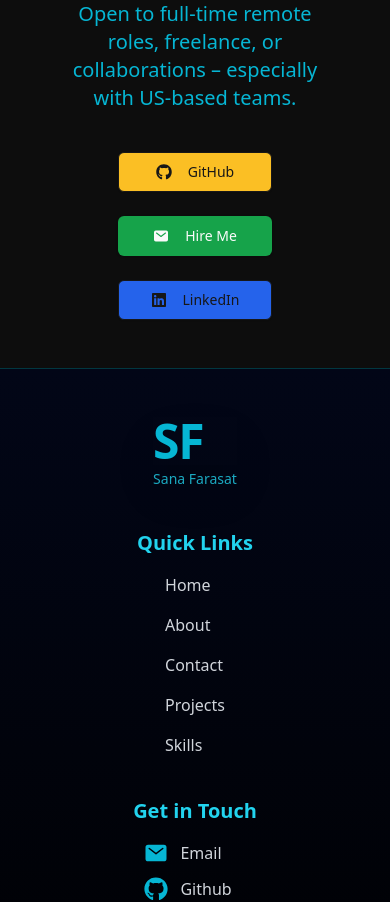
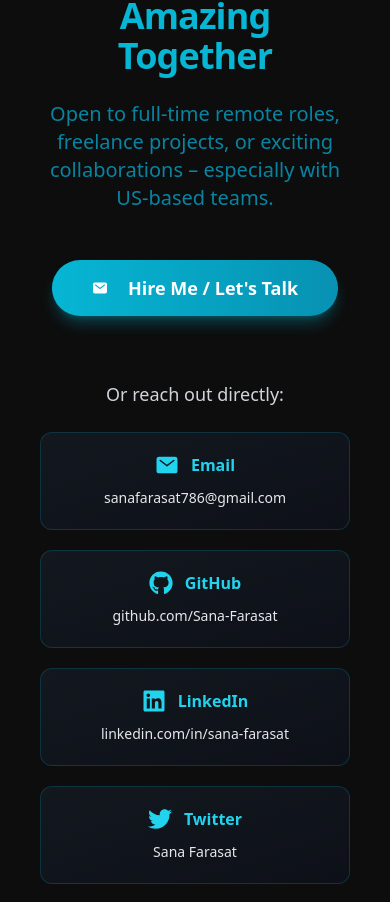
Before and after one commit to Sana-Farasat/Sana_Portfolio, a Next.js app: page / in a window 390 px wide. Shown: the part 6822-7724 px from the top of the page. Built offline with nearby package versions, Linux system fonts and the light colour scheme.

Commit message:
Update page.tsx

```diff
--- a/src/app/contact-us/page.tsx
+++ b/src/app/contact-us/page.tsx
@@ -1,4 +1,58 @@
-import { FaLinkedin } from "react-icons/fa";
+// import { FaLinkedin } from "react-icons/fa";
+// import { FaGithub } from "react-icons/fa6";
+// import { IoMail } from "react-icons/io5";
+// import { Button } from "@/components/ui/button";
+// import Link from "next/link";
+
+// export default function Contact() {
+//   return (
+//     <main className="max-w-7xl mx-auto px-6 ">
+//       <section id="contact" className="py-2">
+//         <div className="container px-4 text-center">
+//           <h2 className="text-3xl sm:text-4xl md:text-5xl font-bold mb-8 text-cyan-500">
+//             Let&apos;s Build Something Amazing
+//           </h2>
+//           <p className="text-xl text-cyan-500 mb-10">
+//             Open to full-time remote roles, freelance, or collaborations –
+//             especially with US-based teams.
+//           </p>
+//           <div className="grid sm:grid-cols-3 justify-center md:mx-36 gap-6 mb-10">
+//             <Button
+//               asChild
+//               size="lg"
+//               variant="outline"
+//               className="border-primary text-primary bg-amber-400"
+//             >
+//               <Link href="https://github.com/Sana-Farasat" target="_blank">
+//                 <FaGithub className="mr-2 " /> GitHub
+//               </Link>
+//             </Button>
+//             <Button asChild size="lg" className="bg-primary bg-green-600">
+//               <Link href="mailto:sanafarasat786@gmail.com">
+//                 <IoMail className="mr-2" /> Hire Me
+//               </Link>
+//             </Button>
+//             <Button
+//               asChild
+//               size="lg"
+//               variant="outline"
+//               className="border-primary text-primary bg-blue-600"
+//             >
+//               <Link
+//                 href="https://www.linkedin.com/in/sana-farasat-b438a22b9/"
+//                 target="_blank"
+//               >
+//                 <FaLinkedin className="mr-2" /> LinkedIn
+//               </Link>
+//             </Button>
+//           </div>
+//         </div>
+//       </section>
+//     </main>
+//   );
+// }
+
+import { FaLinkedin, FaTwitter } from "react-icons/fa";
 import { FaGithub } from "react-icons/fa6";
 import { IoMail } from "react-icons/io5";
 import { Button } from "@/components/ui/button";
@@ -6,46 +60,106 @@ import Link from "next/link";
 
 export default function Contact() {
   return (
-    <main className="max-w-7xl mx-auto px-6 ">
-      <section id="contact" className="py-2">
-        <div className="container px-4 text-center">
-          <h2 className="text-3xl sm:text-4xl md:text-5xl font-bold mb-8 text-cyan-500">
-            Let&apos;s Build Something Amazing
+    <main className="max-w-7xl mx-auto px-6 py-16 md:py-24">
+      <section id="contact" className="scroll-mt-20">
+        <div className="text-center space-y-6 md:space-y-8">
+          <h2 className="text-4xl sm:text-5xl md:text-6xl font-extrabold tracking-tight text-cyan-500">
+            Let&apos;s Build Something Amazing Together
           </h2>
-          <p className="text-xl text-cyan-500 mb-10">
-            Open to full-time remote roles, freelance, or collaborations –
-            especially with US-based teams.
+
+          <p className="text-xl md:text-2xl text-cyan-600/90 font-medium max-w-3xl mx-auto">
+            Open to full-time remote roles, freelance projects, or exciting
+            collaborations – especially with US-based teams.
           </p>
-          <div className="grid sm:grid-cols-3 justify-center md:mx-36 gap-6 mb-10">
+
+          {/* Big Call-to-Action Button */}
+          <div className="pt-6 pb-10">
             <Button
               asChild
               size="lg"
-              variant="outline"
-              className="border-primary text-primary bg-amber-400"
+              className="text-lg md:text-xl font-semibold px-10 py-7 bg-gradient-to-r from-cyan-500 to-cyan-600 hover:from-cyan-600 hover:to-cyan-700 text-white shadow-lg shadow-cyan-500/30 hover:shadow-cyan-600/50 transition-all duration-300 rounded-full"
             >
-              <Link href="https://github.com/Sana-Farasat" target="_blank">
-                <FaGithub className="mr-2 " /> GitHub
-              </Link>
-            </Button>
-            <Button asChild size="lg" className="bg-primary bg-green-600">
+              {/* <Link href="mailto:sanafarasat786@gmail.com?subject=Let's%20Work%20Together&body=Hi%20Sana%2C%0A%0AI%20came%20across%20your%20portfolio%20and%20would%20love%20to%20discuss..."> */}
               <Link href="mailto:sanafarasat786@gmail.com">
-                <IoMail className="mr-2" /> Hire Me
-              </Link>
-            </Button>
-            <Button
-              asChild
-              size="lg"
-              variant="outline"
-              className="border-primary text-primary bg-blue-600"
-            >
-              <Link
-                href="https://www.linkedin.com/in/sana-farasat-b438a22b9/"
-                target="_blank"
-              >
-                <FaLinkedin className="mr-2" /> LinkedIn
+                <IoMail className="mr-3 text-2xl" /> Hire Me / Let's Talk
               </Link>
             </Button>
           </div>
+
+          {/* Nice one-liner contact links – very attractive & copy-paste friendly */}
+          <div className="max-w-2xl mx-auto">
+            <p className="text-lg text-gray-300 mb-6 font-medium">
+              Or reach out directly:
+            </p>
+
+            <div className="grid sm:grid-cols-2 md:grid-col-3 gap-5 md:gap-8 text-left sm:text-center">
+              {/* Email */}
+              <div className="text-center group bg-gradient-to-br from-slate-800/40 to-slate-900/40 border border-cyan-500/20 rounded-xl p-5 hover:border-cyan-400/60 transition-all duration-300 hover:shadow-cyan-500/20 hover:shadow-xl">
+                <div className="flex items-center justify-center sm:justify-start gap-3 text-cyan-400 mb-2">
+                  <IoMail className="text-2xl" />
+                  <span className="font-semibold">Email</span>
+                </div>
+                <Link
+                  href="mailto:sanafarasat786@gmail.com"
+                  className="text-gray-200 text-sm hover:text-cyan-300 transition-colors break-all md:break-normal"
+                >
+                  sanafarasat786@gmail.com
+                </Link>
+              </div>
+
+              {/* GitHub */}
+              <div className="text-center group bg-gradient-to-br from-slate-800/40 to-slate-900/40 border border-cyan-500/20 rounded-xl p-5 hover:border-cyan-400/60 transition-all duration-300 hover:shadow-cyan-500/20 hover:shadow-xl">
+                <div className="flex items-center justify-center sm:justify-start gap-3 text-cyan-400 mb-2">
+                  <FaGithub className="text-2xl" />
+                  <span className="font-semibold">GitHub</span>
+                </div>
+                <Link
+                  href="https://github.com/Sana-Farasat"
+                  target="_blank"
+                  rel="noopener noreferrer"
+                  className="text-sm text-gray-200 hover:text-cyan-300 transition-colors"
+                >
+                  github.com/Sana-Farasat
+                </Link>
+              </div>
+
+              {/* LinkedIn */}
+              <div className="text-center group bg-gradient-to-br from-slate-800/40 to-slate-900/40 border border-cyan-500/20 rounded-xl p-5 hover:border-cyan-400/60 transition-all duration-300 hover:shadow-cyan-500/20 hover:shadow-xl">
+                <div className="flex items-center justify-center sm:justify-start gap-3 text-cyan-400 mb-2">
+                  <FaLinkedin className="text-2xl" />
+                  <span className="font-semibold">LinkedIn</span>
+                </div>
+                <a
+                  href="https://www.linkedin.com/in/sana-farasat-b438a22b9/"
+                  target="_blank"
+                  rel="noopener noreferrer"
+                  className=" text-sm text-gray-200 hover:text-cyan-300 transition-colors"
+                >
+                  linkedin.com/in/sana-farasat
+                </a>
+              </div>
+
+              {/* Twitter */}
+              <div className="text-center group bg-gradient-to-br from-slate-800/40 to-slate-900/40 border border-cyan-500/20 rounded-xl p-5 hover:border-cyan-400/60 transition-all duration-300 hover:shadow-cyan-500/20 hover:shadow-xl">
+                <div className="flex items-center justify-center sm:justify-start gap-3 text-cyan-400 mb-2">
+                  <FaTwitter className="text-2xl" />
+                  <span className="font-semibold">Twitter</span>
+                </div>
+                <Link
+                  href="https://x.com/sana717_sf"
+                  target="_blank"
+                  rel="noopener noreferrer"
+                  className="text-sm text-gray-200 hover:text-cyan-300 transition-colors"
+                >
+                  Sana Farasat
+                </Link>
+              </div>
+            </div>
+          </div>
+
+          <p className="pt-12 text-lg text-gray-400 italic">
+            Looking forward to hearing from you! 🚀
+          </p>
         </div>
       </section>
     </main>
```
